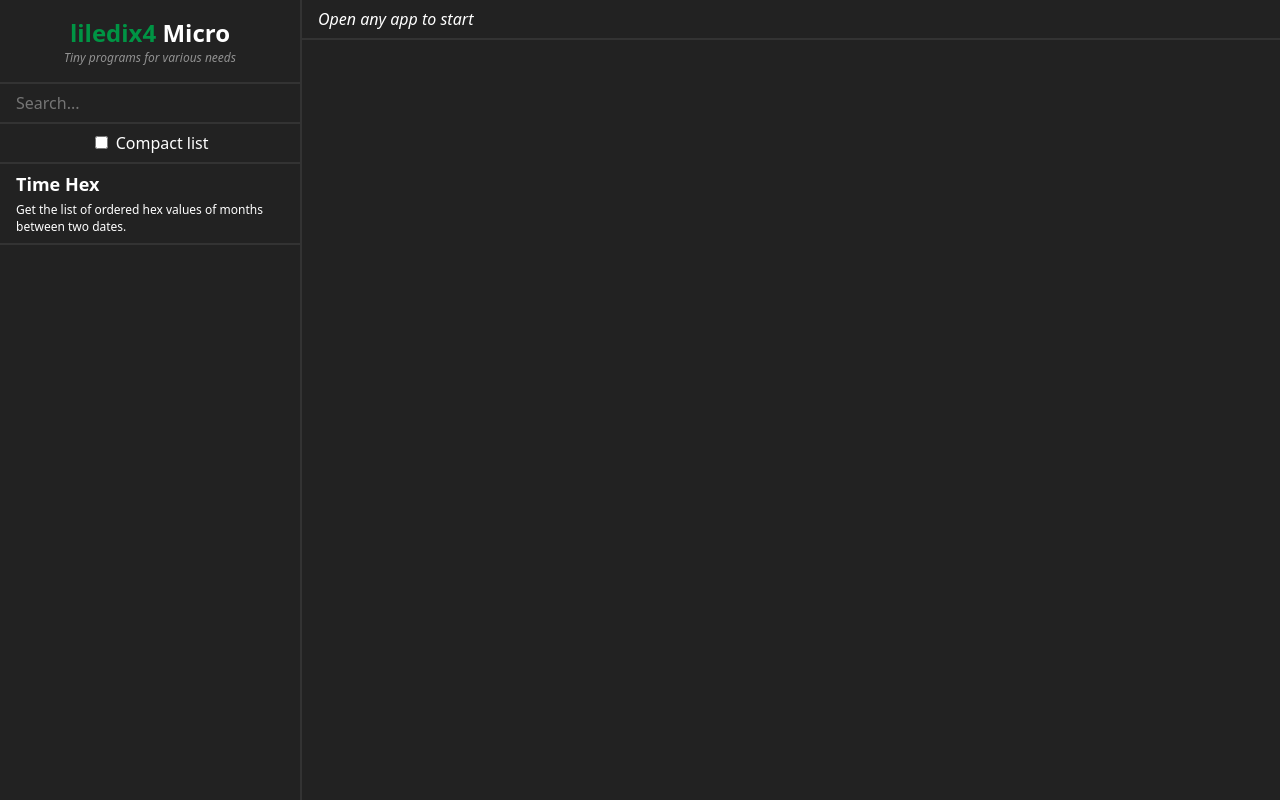
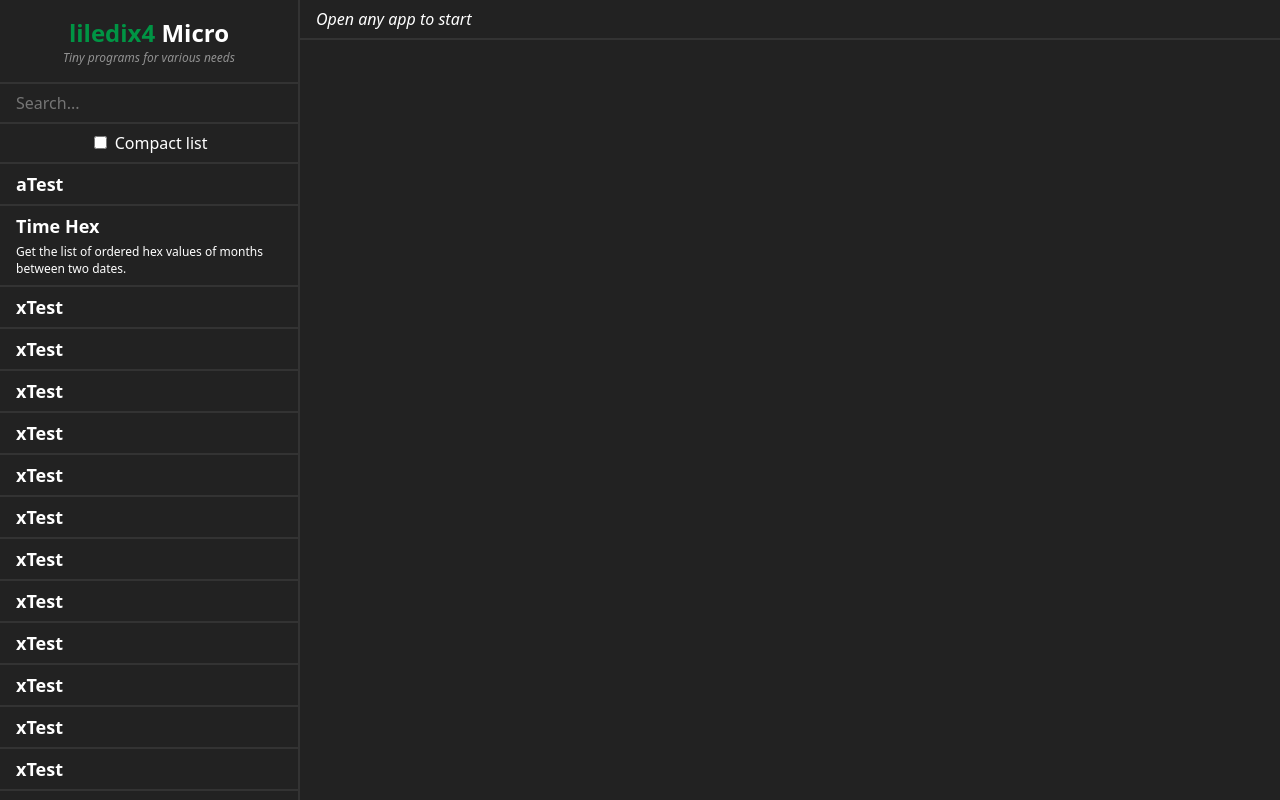
Before and after one commit to liledix4/micro, a plain HTML site: page index.html in a window 1280 px wide. Drawn offline with Linux system fonts and the light colour scheme.

Commit message:
[2025.01.19]

```diff
--- a/gears/css/main.css
+++ b/gears/css/main.css
@@ -1,3 +1,6 @@
+* {
+    box-sizing: border-box;
+}
 :root {
     font-family: system-ui, -apple-system, BlinkMacSystemFont, 'Segoe UI', Roboto, Oxygen, Ubuntu, Cantarell, 'Open Sans', 'Helvetica Neue', sans-serif;
     font-size: 16px;
@@ -78,32 +81,35 @@ body > .sidebar > .apps-list > .item {
     cursor: pointer;
     padding: .5rem 1rem;
     border-bottom: 2px solid #333333;
-    max-height: 250px;
     transition: all .4s;
-    overflow: hidden;
-}
-body > .sidebar > .apps-list > .item.search-hide {
-    max-height: 0;
-    padding-top: 0 !important;
-    padding-bottom: 0 !important;
-    border-bottom-width: 0;
-    opacity: 0;
-    transform: scale(.9);
 }
 body > .sidebar > .apps-list > .item.active {
     cursor: auto;
     background-color: #333333;
 }
 body > .sidebar > .apps-list > .item > .title {
+    width: 100%;
     font-weight: bold;
     font-size: 1.125rem;
     transition: all .4s;
 }
 body > .sidebar > .apps-list > .item > .description {
     width: 100%;
-    max-height: 200px;
     font-size: .75rem;
     transition: all .4s;
+}
+body > .sidebar > .apps-list > .item.search-hide {
+    cursor: default;
+    user-select: none;
+    padding-top: 0 !important;
+    padding-bottom: 0 !important;
+    border-bottom-width: 0;
+    border-bottom-color: #33333300;
+    gap: 0;
+}
+body > .sidebar > .apps-list > .item.search-hide > * {
+    font-size: 0 !important;
+    width: 0;
 }
 
 
--- a/gears/js/main.js
+++ b/gears/js/main.js
@@ -6,6 +6,111 @@ let appsList = [
         id: 'time_hex',
         title: 'Time Hex',
         description: 'Get the list of ordered hex values of months between two dates.',
+    },
+    {
+        id: 'atest',
+        title: 'aTest',
+        description: '',
+    },
+    {
+        id: 'xtest',
+        title: 'xTest',
+        description: '',
+    },
+    {
+        id: 'xtest',
+        title: 'xTest',
+        description: '',
+    },
+    {
+        id: 'xtest',
+        title: 'xTest',
+        description: '',
+    },
+    {
+        id: 'xtest',
+        title: 'xTest',
+        description: '',
+    },
+    {
+        id: 'xtest',
+        title: 'xTest',
+        description: '',
+    },
+    {
+        id: 'xtest',
+        title: 'xTest',
+        description: '',
+    },
+    {
+        id: 'xtest',
+        title: 'xTest',
+        description: '',
+    },
+    {
+        id: 'xtest',
+        title: 'xTest',
+        description: '',
+    },
+    {
+        id: 'xtest',
+        title: 'xTest',
+        description: '',
+    },
+    {
+        id: 'xtest',
+        title: 'xTest',
+        description: '',
+    },
+    {
+        id: 'xtest',
+        title: 'xTest',
+        description: '',
+    },
+    {
+        id: 'xtest',
+        title: 'xTest',
+        description: '',
+    },
+    {
+        id: 'xtest',
+        title: 'xTest',
+        description: '',
+    },
+    {
+        id: 'xtest',
+        title: 'xTest',
+        description: '',
+    },
+    {
+        id: 'xtest',
+        title: 'xTest',
+        description: '',
+    },
+    {
+        id: 'xtest',
+        title: 'xTest',
+        description: '',
+    },
+    {
+        id: 'xtest',
+        title: 'xTest',
+        description: '',
+    },
+    {
+        id: 'xtest',
+        title: 'xTest',
+        description: '',
+    },
+    {
+        id: 'xtest',
+        title: 'xTest',
+        description: '',
+    },
+    {
+        id: 'xtest',
+        title: 'xTest',
+        description: '',
     },
 ];
 const selector = {
```
